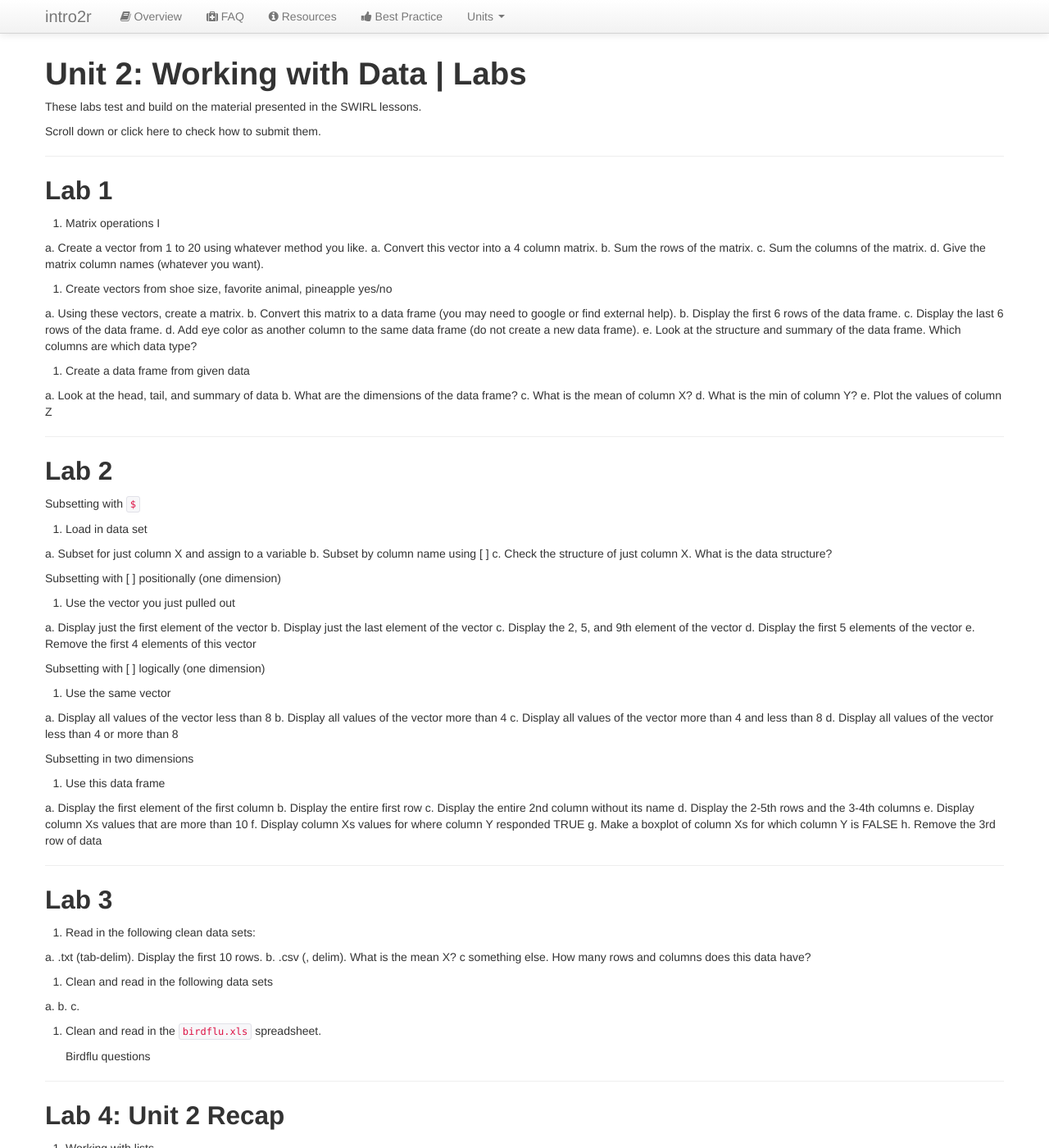
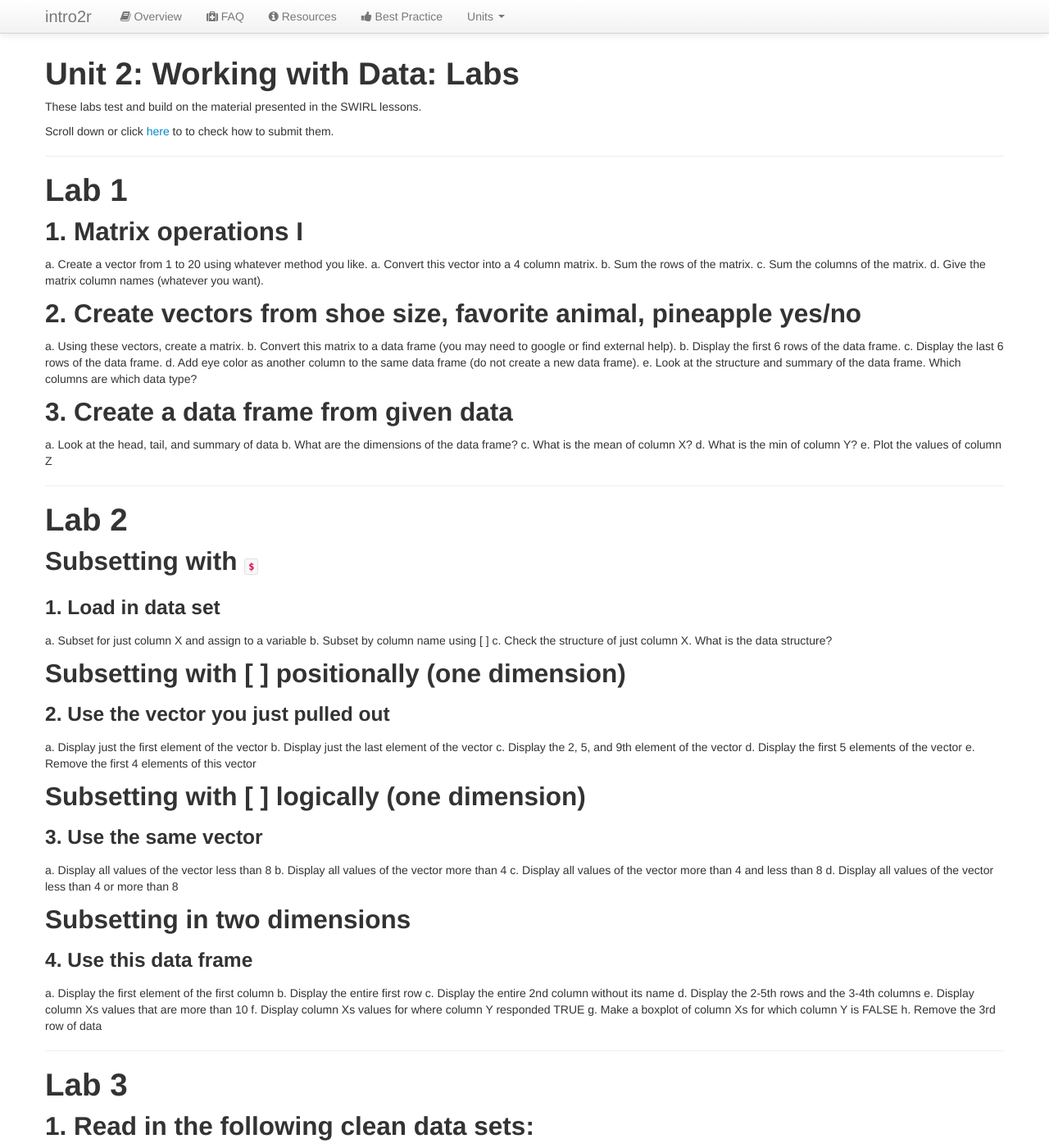
Before and after one commit to intro2r/intro2r, a Jekyll site: the page built from unit2/labs.md, in a window 1280 px wide and 1400 px high. Shown: the whole window at 82% size. Built offline with Jekyll 4.4.1, drawn with Linux system fonts in a browser that asks for light colours; some of the changed text lies outside the part shown.

Commit message:
Update labs.md

```diff
--- a/unit2/labs.md
+++ b/unit2/labs.md
@@ -3,17 +3,17 @@ layout: default
 title: Unit 2 Labs
 ---
 
-# Unit 2: Working with Data | Labs
+# Unit 2: Working with Data: Labs
 
 These labs test and build on the material presented in the SWIRL lessons.
 
-Scroll down or click here to check how to submit them.
+Scroll down or click [here](../unit2/labs.html#how-to-submit-your-labs) to to check how to submit them.
 
  - - -
 
-## Lab 1
+# Lab 1
 
-1. Matrix operations I
+## 1. Matrix operations I
 
   a. Create a vector from 1 to 20 using whatever method you like.
   a. Convert this vector into a 4 column matrix.
@@ -22,7 +22,7 @@ Scroll down or click here to check how to submit them.
   d. Give the matrix column names (whatever you want).
 
 
-2. Create vectors from shoe size, favorite animal, pineapple yes/no
+## 2. Create vectors from shoe size, favorite animal, pineapple yes/no
 
   a. Using these vectors, create a matrix.
   b. Convert this matrix to a data frame (you may need to google or find external help).
@@ -32,7 +32,7 @@ Scroll down or click here to check how to submit them.
   e. Look at the structure and summary of the data frame. Which columns are which data type?
 
 
-3. Create a data frame from given data
+## 3. Create a data frame from given data
 
   a. Look at the head, tail, and summary of data
   b. What are the dimensions of the data frame?
@@ -43,18 +43,21 @@ Scroll down or click here to check how to submit them.
  - - -
 
 
-## Lab 2
+# Lab 2
 
-Subsetting with `$`
-1.  Load in data set
+## Subsetting with `$`
+
+### 1.  Load in data set
 
   a. Subset for just column X and assign to a variable
   b. Subset by column name using [ ]
   c. Check the structure of just column X. What is the data structure?
 
 
-Subsetting with [ ] positionally (one dimension)
-2. Use the vector you just pulled out
+
+## Subsetting with [ ] positionally (one dimension)
+
+### 2. Use the vector you just pulled out
 
   a. Display just the first element of the vector
   b. Display just the last element of the vector
@@ -62,16 +65,20 @@ Subsetting with [ ] positionally (one dimension)
   d. Display the first 5 elements of the vector
   e. Remove the first 4 elements of this vector
 
-Subsetting with [ ] logically (one dimension)
-3. Use the same vector
+
+## Subsetting with [ ] logically (one dimension)
+
+### 3. Use the same vector
 
   a. Display all values of the vector less than 8
   b. Display all values of the vector more than 4
   c. Display all values of the vector more than 4 and less than 8
   d. Display all values of the vector less than 4 or more than 8
 
-Subsetting in two dimensions
-4. Use this data frame
+
+## Subsetting in two dimensions
+
+### 4. Use this data frame
 
   a. Display the first element of the first column
   b. Display the entire first row
@@ -86,23 +93,26 @@ Subsetting in two dimensions
  - - -
 
 
-## Lab 3
+# Lab 3
 
-1. Read in the following clean data sets:
+
+## 1. Read in the following clean data sets:
 
   a. .txt (tab-delim). Display the first 10 rows.
   b. .csv (, delim). What is the mean X?
   c  something else. How many rows and columns does this data have?
 
 
-2. Clean and read in the following data sets
+
+## 2. Clean and read in the following data sets
 
   a.
   b.
   c.
 
 
-3. Clean and read in the `birdflu.xls` spreadsheet.
+
+## 3. Clean and read in the `birdflu.xls` spreadsheet.
 
 
 
@@ -113,10 +123,11 @@ Subsetting in two dimensions
  - - -
 
 
-## Lab 4: Unit 2 Recap
+# Lab 4: Unit 2 Recap
 
 
-1. Working with lists
+
+## 1. Working with lists
 
   a. Create a matrix.
   b. Create a data frame.
@@ -127,7 +138,8 @@ Subsetting in two dimensions
   g. Subset the vector by its position in the list.
 
 
-2. Use the `birdflu.xls` spreadsheet again
+
+## 2. Use the `birdflu.xls` spreadsheet again
 
   a. Edit the birdflu spreadsheet from a wide format to a long format.
   b. Read in the edited birdflu data
@@ -136,7 +148,8 @@ Subsetting in two dimensions
   e. How many cases were there in country in year?
 
 
-3. Class survey data
+
+## 3. Class survey data
 
   a. Try to read in the class survey data file.
   b. Fix survey and read in again.
```
